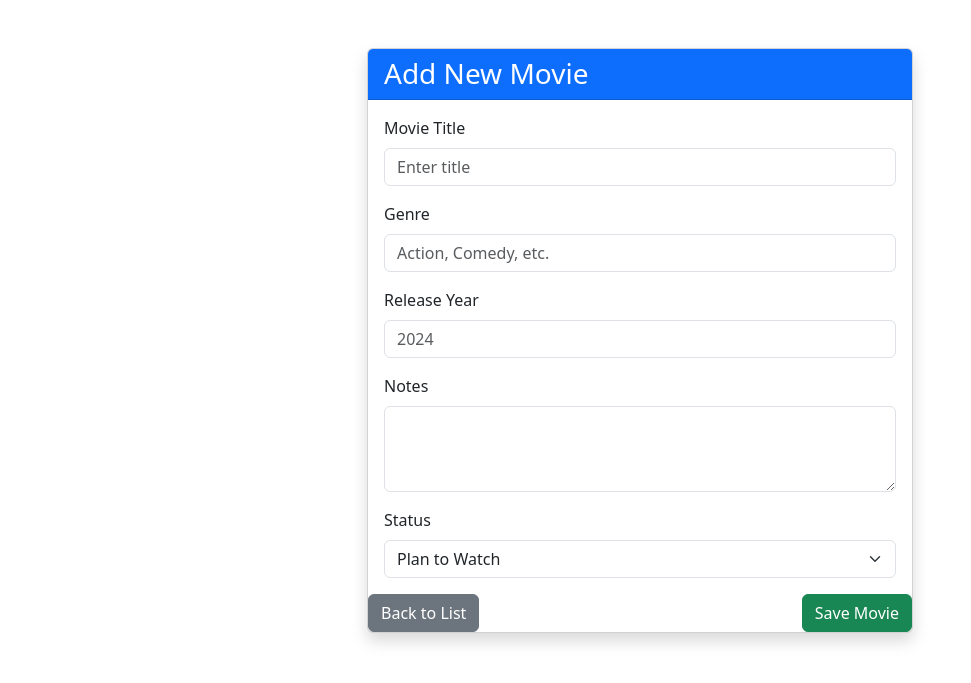
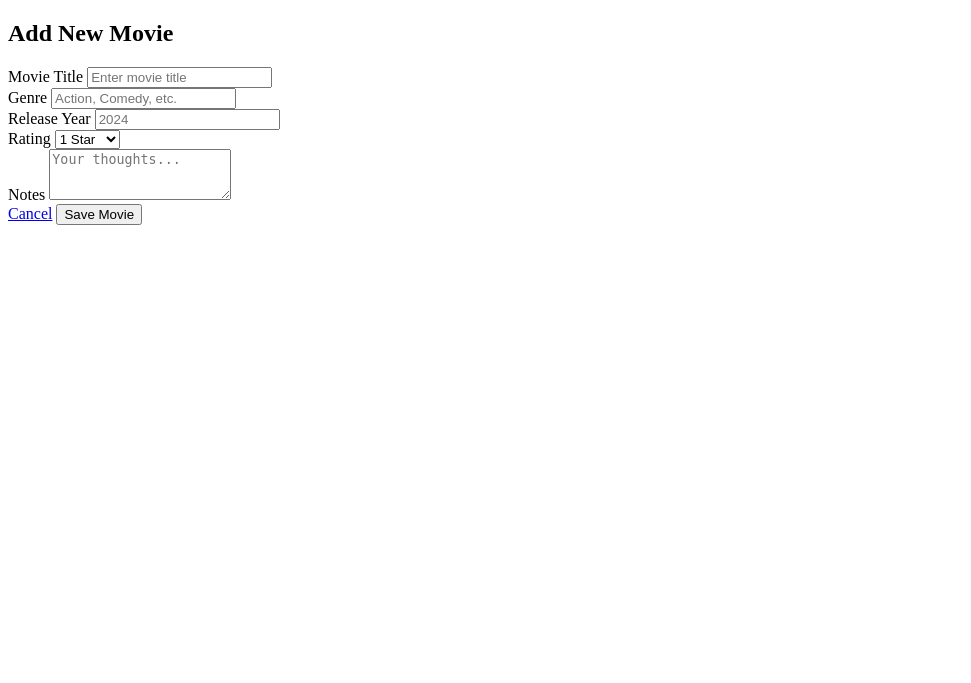
Before and after one commit to minnhan-kyaw/movie_watchlist, a Flask app: page /movies/create in a window 1280 px wide. Shown: the top 683 px of the page, without its empty margins (0-971 px from the left). Run offline with Flask 3, Linux system fonts and the light colour scheme.

Commit message:
Remove bootstrap and insert CSS for index page

```diff
--- a/endpoint/movies.py
+++ b/endpoint/movies.py
@@ -16,7 +16,8 @@ def create():
         genre = request.form.get('genre')
         release_year = request.form.get('release_year')
         status = request.form.get('status')
+        rating = request.form.get('rating')
         notes = request.form.get('notes')
-        add_movie_service(title, genre, int(release_year), 0, status , notes)
+        add_movie_service(title, genre, int(release_year),int(rating), status , notes)
         return redirect(url_for('movies.index'))
     return render_template('create.html')
--- /dev/null
+++ b/static/css/style.css
@@ -0,0 +1,27 @@
+.movie-grid {
+    display: grid;
+    grid-template-columns: repeat(auto-fill, minmax(300px, 1fr));
+    gap: 20px;
+    padding: 20px;
+}
+
+.movie-card {
+    border: 1px solid #ddd;
+    border-radius: 10px;
+    padding: 15px;
+    box-shadow: 0 4px 6px rgba(0,0,0,0.1);
+    background-color: #fff;
+    transition: transform 0.2s;
+}
+
+.movie-card:hover {
+    transform: scale(1.02);
+}
+
+.btn-custom {
+    background-color: #007bff;
+    color: white;
+    padding: 8px 15px;
+    text-decoration: none;
+    border-radius: 5px;
+}
--- a/templates/create.html
+++ b/templates/create.html
@@ -1,49 +1,52 @@
 <!DOCTYPE html>
-<html>
+<html lang="en">
 <head>
-    <link href="https://cdn.jsdelivr.net/npm/bootstrap@5.3.0/dist/css/bootstrap.min.css" rel="stylesheet">
+    <meta charset="UTF-8">
     <title>Add New Movie</title>
+    <link rel="stylesheet" href="{{ url_for('static', filename='css/style.css') }}">
 </head>
-<body class="container mt-5">
-    <div class="row justify-content-center">
-        <div class="col-md-6">
-            <div class="card shadow">
-                <div class="card-header bg-primary text-white">
-                    <h3 class="mb-0">Add New Movie</h3>
+<body>
+
+<div class="form-container">
+    <h2>Add New Movie</h2>
+    <form action="/movies/create" method="POST">
+        <div class="form-group">
+            <label>Movie Title</label>
+            <input type="text" name="title" placeholder="Enter movie title" required>
         </div>
-                <div class="card-body">
-                    <form action="/movies/create" method="POST">
-                        <div class="mb-3">
-                            <label class="form-label">Movie Title</label>
-                            <input type="text" name="title" class="form-control" placeholder="Enter title" required>
+
+        <div class="form-group">
+            <label>Genre</label>
+            <input type="text" name="genre" placeholder="Action, Comedy, etc.">
         </div>
-                        <div class="mb-3">
-                            <label class="form-label">Genre</label>
-                            <input type="text" name="genre" class="form-control" placeholder="Action, Comedy, etc.">
+
+        <div class="form-group">
+            <label>Release Year</label>
+            <input type="number" name="release_year" placeholder="2024">
         </div>
-                        <div class="mb-3">
-                            <label class="form-label">Release Year</label>
-                            <input type="number" name="release_year" class="form-control" placeholder="2024">
-                        </div>
-                        <div class="mb-3">
-                            <label class="form-label">Notes</label>
-                            <textarea name="notes" class="form-control" rows="3"></textarea>
-                        </div>
-                          <label class="form-label">Status</label>
-                            <select name="status" class="form-select" required>
-                                <option value="Plan to Watch">Plan to Watch</option>
-                                <option value="Watching">Watching</option>
-                                <option value="Watched">Watched</option>
+
+        <div class="form-group">
+            <label>Rating</label>
+            <select name="rating">
+                <option value="1">1 Star</option>
+                <option value="2">2 Stars</option>
+                <option value="3">3 Stars</option>
+                <option value="4">4 Stars</option>
+                <option value="5">5 Stars</option>
             </select>
         </div>
-                        <div class="d-flex justify-content-between">
-                            <a href="/movies" class="btn btn-secondary">Back to List</a>
-                            <button type="submit" class="btn btn-success">Save Movie</button>
+
+        <div class="form-group">
+            <label>Notes</label>
+            <textarea name="notes" rows="3" placeholder="Your thoughts..."></textarea>
+        </div>
+
+        <div class="form-actions">
+            <a href="/movies" class="btn-cancel">Cancel</a>
+            <button type="submit" class="btn-save">Save Movie</button>
         </div>
     </form>
 </div>
-            </div>
-        </div>
-    </div>
+
 </body>
 </html>
```
Also changed, not shown: templates/index.html (+8 -3 lines). Lines whose indentation alone changed are shown as unchanged.
